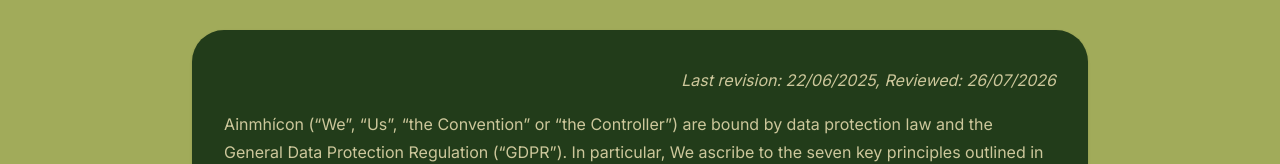
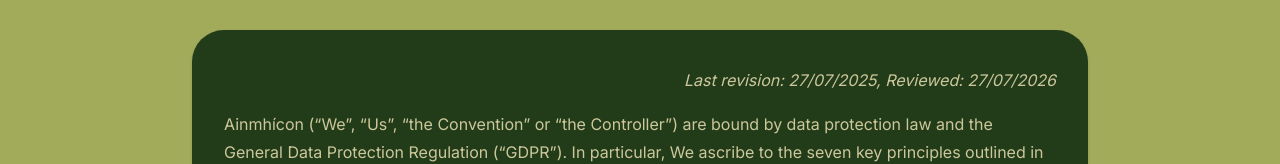
Before and after one commit to ja-zzy/ainmhicon.ie, a Next.js app: page /privacy-policy in a window 1280 px wide. Shown: the part 235-399 px from the top of the page. Built offline with nearby package versions, Linux system fonts and the light colour scheme.

Commit message:
Update privacy policy review date
Update the revision + review date

```diff
--- a/app/privacy-policy/page.tsx
+++ b/app/privacy-policy/page.tsx
@@ -6,7 +6,7 @@
             </div>
             <div className="card bg-base-200 card-lg shadow-sm w-[90vw] md:w-[70vw] max-w-275 lg:card-side">
                 <div className="card-body">
-                    <p className='ml-auto'><i>Last revision: 22/06/2025, Reviewed: 26/07/2026</i></p>
+                    <p className='ml-auto'><i>Last revision: 27/07/2025, Reviewed: 27/07/2026</i></p>
                     <p>Ainmhícon (“We”, “Us”, “the Convention” or “the Controller”) are bound by data protection law and the General Data Protection Regulation (“GDPR”). In particular, We ascribe to the seven key principles outlined in Article 5 of GDPR relating to the processing of personal data of Convention attendees (“You”, or the “Data Subject”) by the Convention, who is considered the controller of personal information provided in connection with the Convention. These principles outlined in Article 5 of GDPR are:</p>
                     <ol>
                         <li>
```
